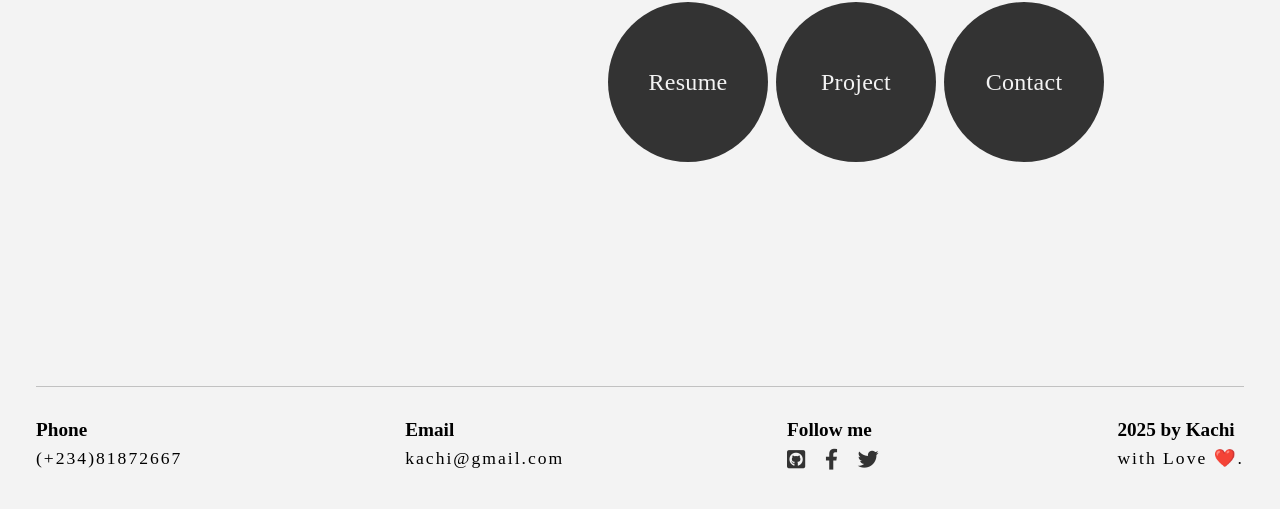
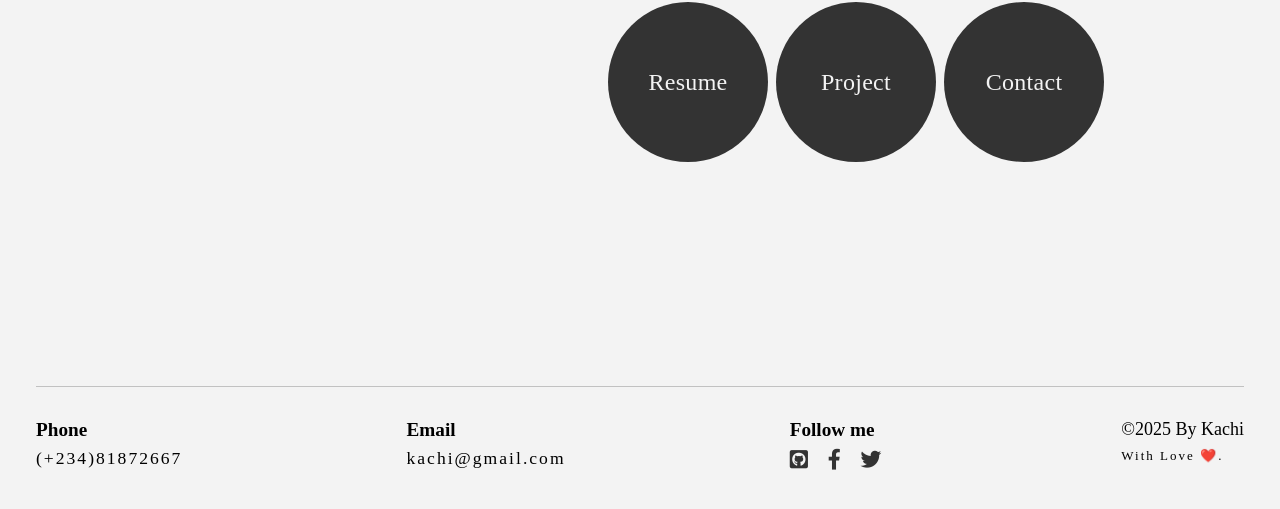
Before and after one commit to on2onyekachi/about, a plain HTML site: page index.html in a window 1280 px wide. Shown: the part 493-1002 px from the top of the page. Drawn offline with Linux system fonts and the light colour scheme.

Commit message:
added copyright symbol in index.html footer

```diff
--- a/index.html
+++ b/index.html
@@ -60,8 +60,8 @@
                     <a href="https://twitter.com/kachi_okwuolisa"><i class="fa-brands fa-twitter"></i></a>
                 </div>
             </div>
-            <div>
-                <h4>2025 by Kachi</h4>
+            <div class="copyright-container">
+                <h4> &copy;2025 by Kachi</h4>
                 <span>with Love ❤️.</span>
             </div>
         </footer>
```
